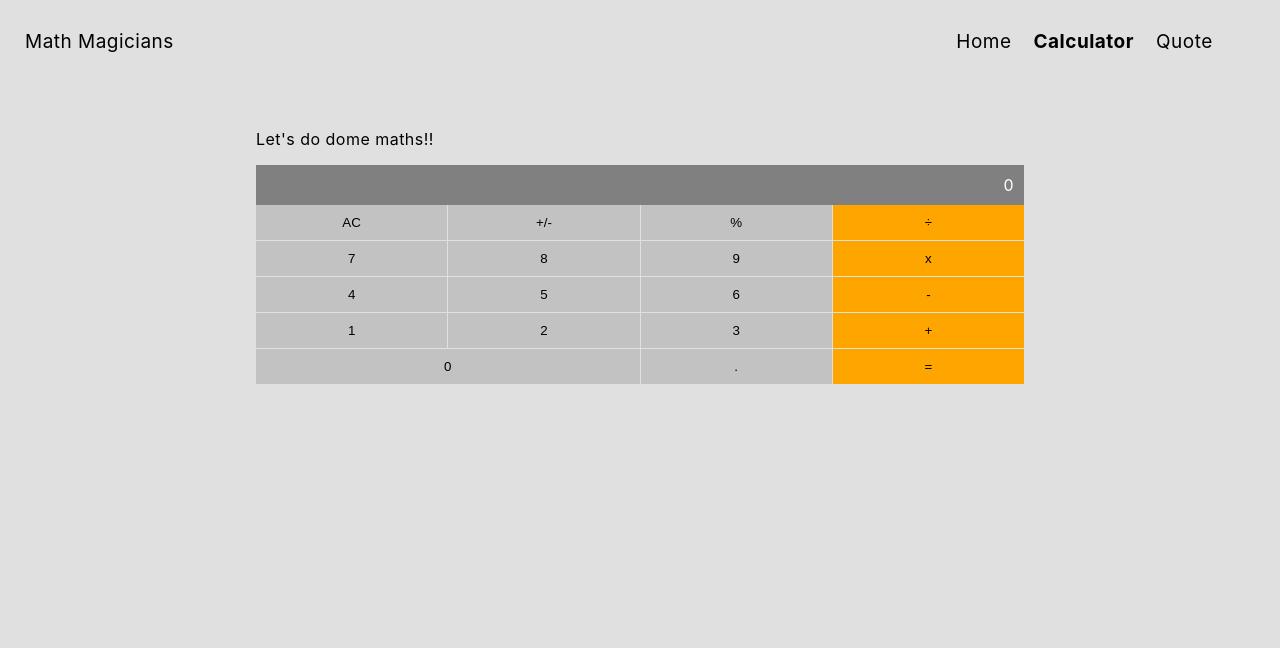
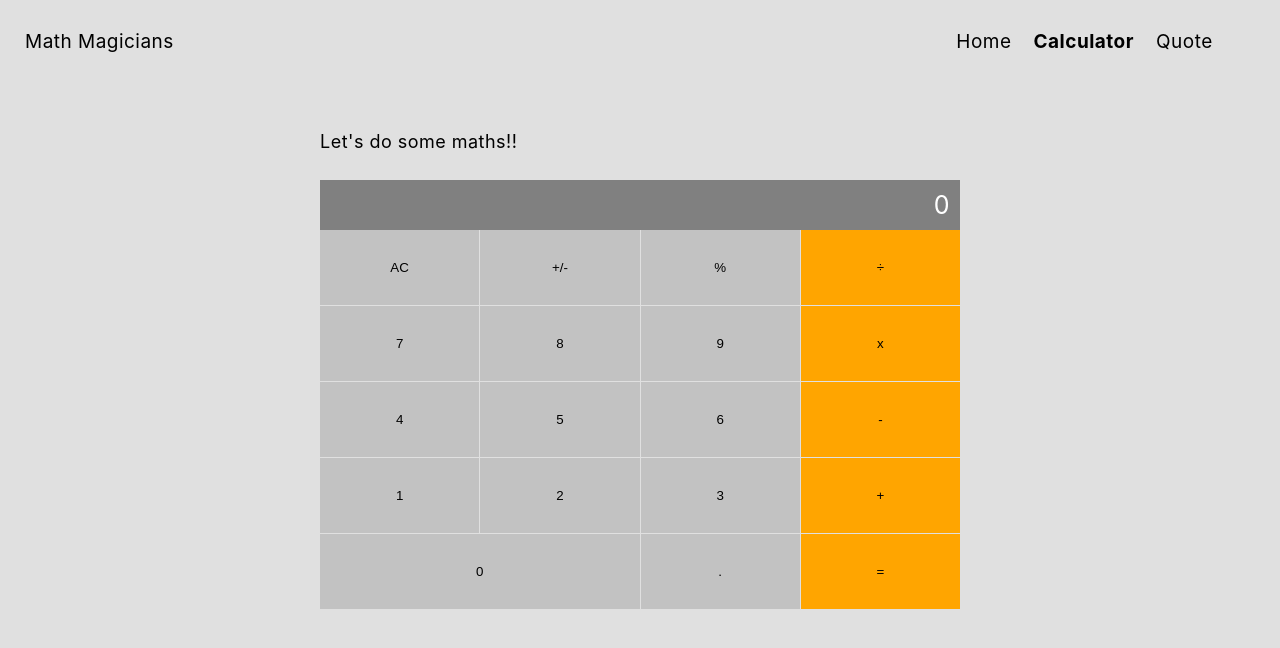
Before and after one commit to 0sugo/math-magician, a React (Create React App) app: page /Calculator in a window 1280 px wide. Shown: the top 648 px of the page. Built offline with nearby package versions, Linux system fonts and the light colour scheme.

Commit message:
Add calculator styles

```diff
--- a/src/components/Calculator.js
+++ b/src/components/Calculator.js
@@ -7,7 +7,7 @@ export default function Calculator() {
 
   return (
     <main className="combined">
-      <p>Let&apos;s do dome maths!!</p>
+      <p className="let-us">Let&apos;s do some maths!!</p>
       <div className="display">{show.next || show.total || 0 }</div>
       <Button fetcher={(e) => {
         const valueClicked = e.target.innerHTML;
--- a/src/index.css
+++ b/src/index.css
@@ -32,8 +32,10 @@ body {
 .combined {
   display: flex;
   flex-direction: column;
-  width: 60%;
+  width: 50%;
   margin: 30px auto;
+  font-size: 25px;
+
 }
 
 .digits {
@@ -47,7 +49,7 @@ body {
 button {
   text-align: center;
   border: none;
-  padding: 10px;
+  padding: 30px;
   background: rgb(194, 194, 194);
 }
 
@@ -93,9 +95,13 @@ nav a.active {
 }
 .home-text{
   text-align: center;
-  padding: 12%;
+  padding: 13%;
   letter-spacing: 0.03em;
-  line-height: 24px;
+  line-height: 30px;
   font-weight: 500;
   font-size: 20px;
 }
+.let-us {
+  padding-bottom: 10px;
+  font-size: 18px;
+}
```
